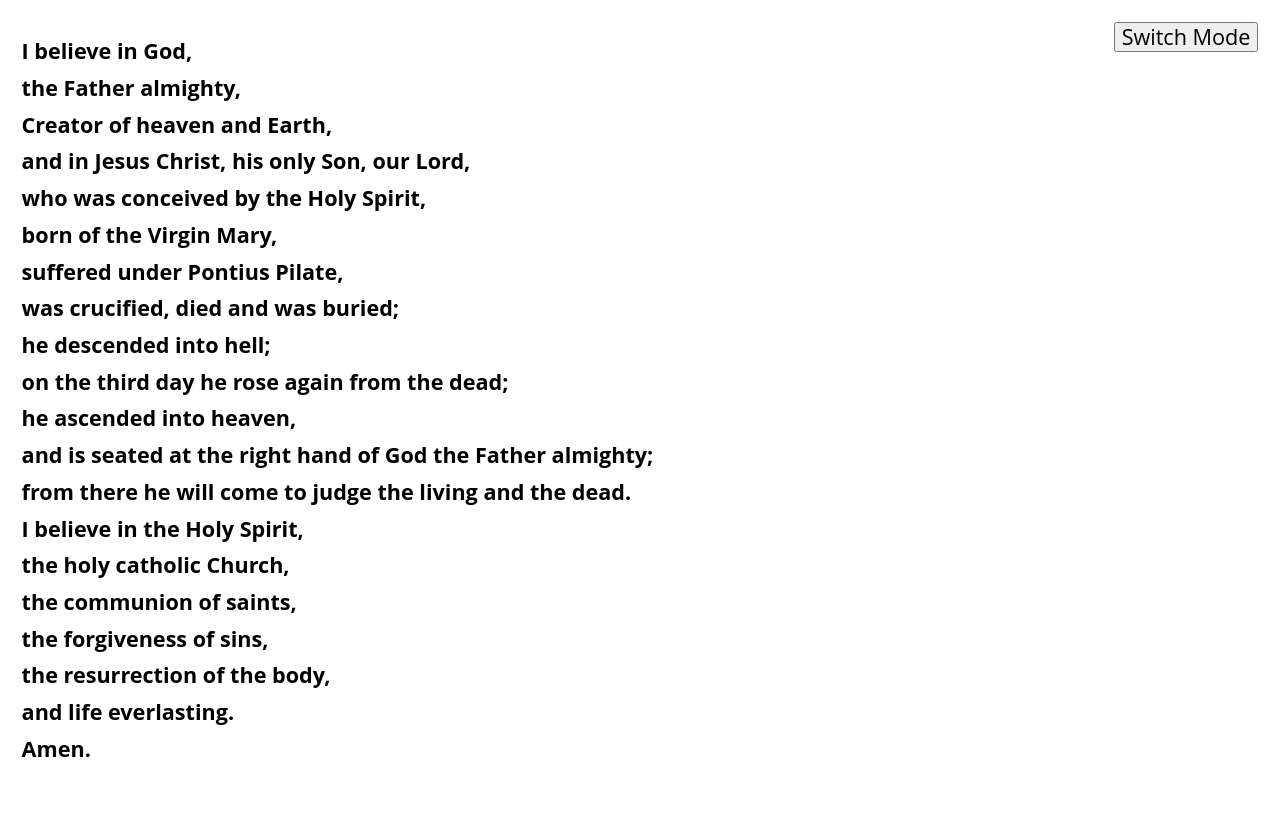
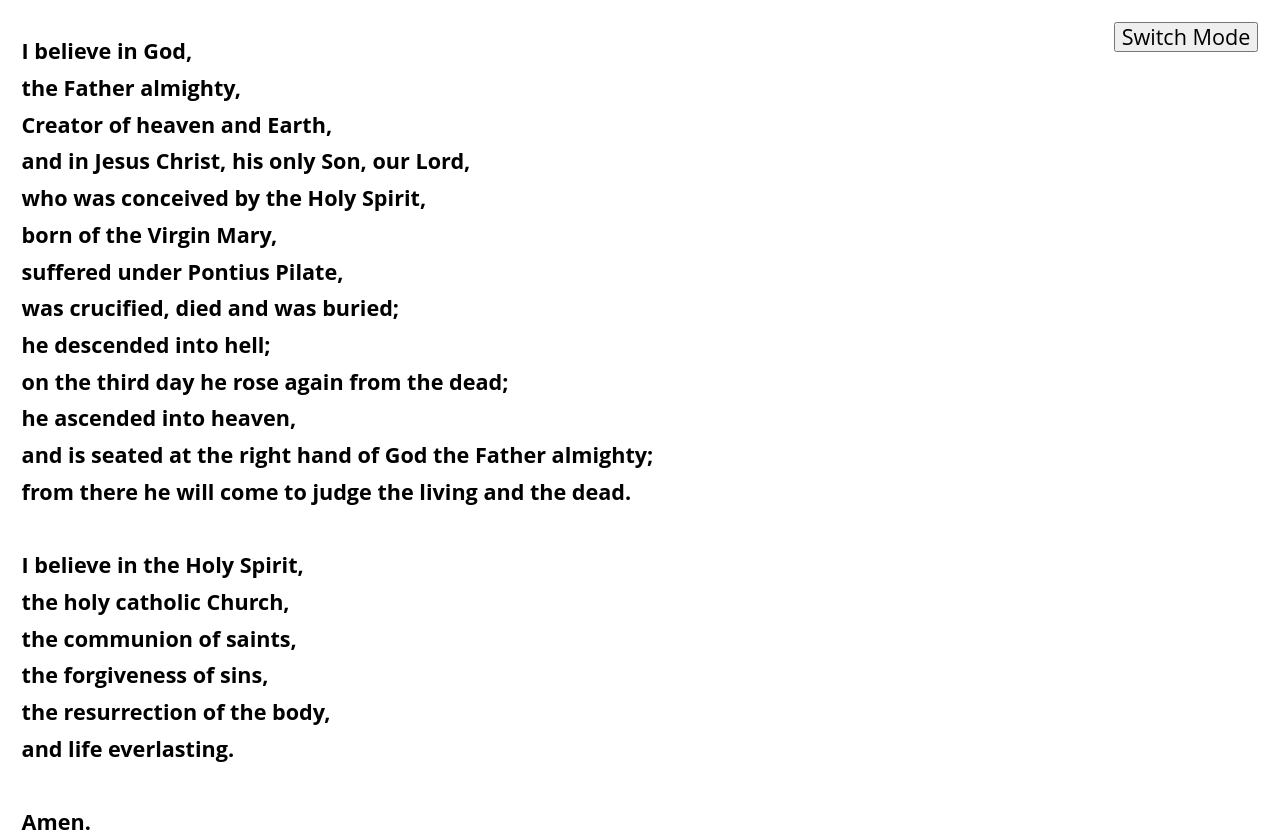
Before and after one commit to Mouzone/apostles-creed, a SvelteKit app: page / in a window 1280 px wide. Before the commit the page ends 800 px from the top, so only its background shows below. Built offline with nearby package versions, Linux system fonts and the light colour scheme; a web font is replaced by a local one.

Commit message:
Figure out how to get line breaks in the correct areas

```diff
--- a/src/routes/+page.svelte
+++ b/src/routes/+page.svelte
@@ -12,12 +12,16 @@
 	{#if mode === "all"}
 		<div id="verses">
 			{#each Object.values(data) as verse, i}
+				{#if verse === " "}
+					<br />
+				{:else}
 					<p
 						class="verse"
 						data-line={i}
 					>
 						{verse}
 					</p>
+				{/if}
 			{/each}
 		</div>
 	{:else}
```
Lines whose indentation alone changed are shown as unchanged.
